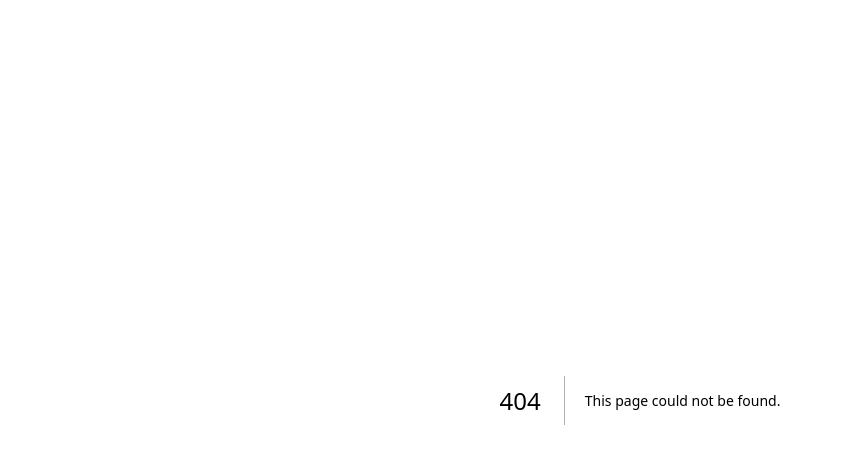
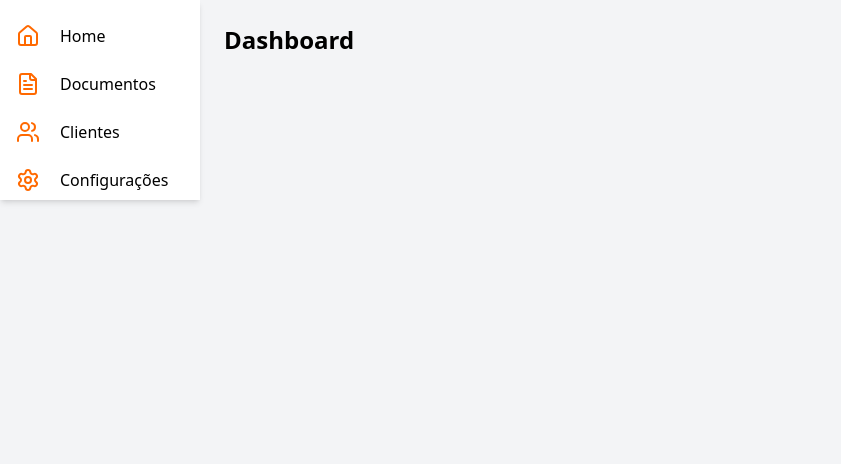
Before and after one commit to SampaioForce-Tech-Labs/Grota_Financiamentos_Veiculos, a Next.js app in the folder web/: page /pages/dashboard in a window 1280 px wide. Before the commit this address had no page. Shown: the top 464 px of the page, without its empty margins (0-841 px from the left). Built offline with nearby package versions, Linux system fonts and the light colour scheme.

Commit message:
feat(dashboard): add expandable sidebar navigation with animations
Implement animated sidebar navigation that expands on hover, showing menu items with smooth transitions. Includes icons and labels for Home, Documents, Clients, and Settings sections.

```diff
--- /dev/null
+++ b/web/app/pages/dashboard/page.tsx
@@ -0,0 +1,60 @@
+'use client';
+
+import React from 'react';
+import { motion, useAnimation } from 'framer-motion';
+import { Home, FileText, Users, Settings } from 'lucide-react';
+
+function Page() {
+  const controls = useAnimation();
+
+  const menuItems = [
+    { icon: <Home size={24} />, text: 'Home' },
+    { icon: <FileText size={24} />, text: 'Documentos' },
+    { icon: <Users size={24} />, text: 'Clientes' },
+    { icon: <Settings size={24} />, text: 'Configurações' },
+  ];
+
+  return (
+    <div className="flex min-h-screen bg-gray-100">
+      <motion.div
+        initial={{ width: 60 }}
+        whileHover={{ width: 200 }}
+        transition={{ duration: 0.3, ease: 'easeInOut' }}
+        className="bg-white shadow-md h-full flex flex-col"
+      >
+        <nav className="flex flex-col mt-4 gap-2">
+          {menuItems.map((item, index) => (
+            <motion.div
+              key={index}
+              className="flex items-center gap-x-5 p-2 px-4 cursor-pointer hover:bg-orange-200"
+              whileHover={{ scale: 1.05 }}
+              whileTap={{ scale: 0.95 }}
+            >
+              <div className='text-orange-500' style={{ width: 24, height: 24, flexShrink: 0 }}>
+                {item.icon}
+              </div>
+              <motion.span
+                initial={{ opacity: 0, width: 0 }}
+                animate={{ opacity: 1, width: 'auto' }}
+                transition={{ duration: 0.3 }}
+                className="overflow-hidden whitespace-nowrap text-black"
+                style={{
+                  display: 'inline-block',
+                  overflow: 'hidden',
+                  whiteSpace: 'nowrap',
+                }}
+              >
+                {item.text}
+              </motion.span>
+            </motion.div>
+          ))}
+        </nav>
+      </motion.div>
+      <main className="flex-1 p-6">
+        <h1 className="text-2xl font-bold">Dashboard</h1>
+      </main>
+    </div>
+  );
+}
+
+export default Page;
--- a/web/package.json
+++ b/web/package.json
@@ -41,6 +41,7 @@
     "cmdk": "^1.1.1",
     "date-fns": "^4.1.0",
     "embla-carousel-react": "^8.6.0",
+    "framer-motion": "^12.23.6",
     "input-otp": "^1.4.2",
     "lucide-react": "^0.525.0",
     "next": "15.3.5",
--- a/web/src/presentation/layout/Navbar/BoxNavbar.tsx
+++ b/web/src/presentation/layout/Navbar/BoxNavbar.tsx
@@ -57,7 +57,7 @@ function BoxNavbar() {
 
             {/* Botão Área do Lojista */}
             <div className="mt-4 md:mt-0">
-              <Link href="/area-lojista">
+              <Link href="/pages/dashboard">
                 <CTAButton
                   label="Área do Lojista"
                   Icon={User}
```
Also changed, not shown: 1 other file (tests, documents, lock files or other folders).
